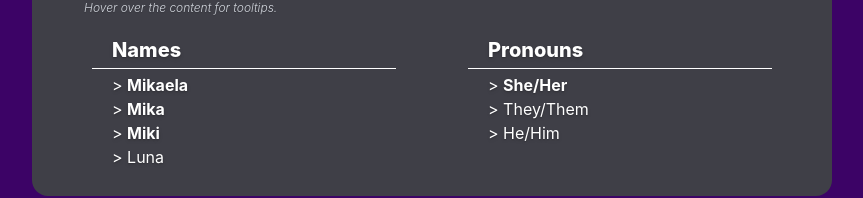
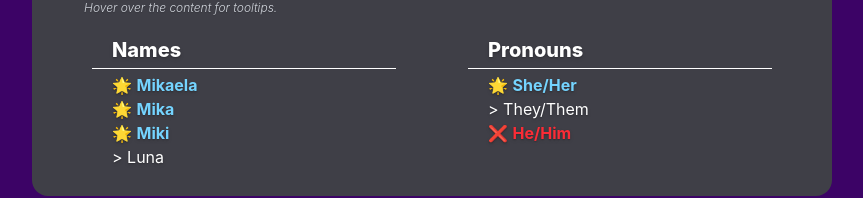
Before and after one commit to lunarwanderer13/info, a React (Vite) app: page / in a window 1280 px wide. Shown: the part 504-702 px from the top of the page, without its empty margins (208-1071 px from the left). Built offline with nearby package versions, Linux system fonts and the light colour scheme.

Commit message:
Add colors to traits

```diff
--- a/src/components/section/column/Column.tsx
+++ b/src/components/section/column/Column.tsx
@@ -9,9 +9,20 @@ function Column({ header, description, items }: ColumnProps) {
       <ul className="mx-5">
         {items.map((item) => (
           <li key={item.text} title={item.level.text}>
-            &gt;&nbsp;
+            {item.level.value === 5
+              ? "🌟"
+              : item.level.value === 1
+                ? "❌"
+                : ">"}
+            &nbsp;
             <span
-              className={item.level.value === 5 ? "font-bold" : "font-normal"}
+              className={
+                item.level.value === 5
+                  ? "text-sky-300 font-bold"
+                  : item.level.value === 1
+                    ? "text-red-500 font-bold"
+                    : "text-white font-normal"
+              }
             >
               {item.text}
             </span>
```
